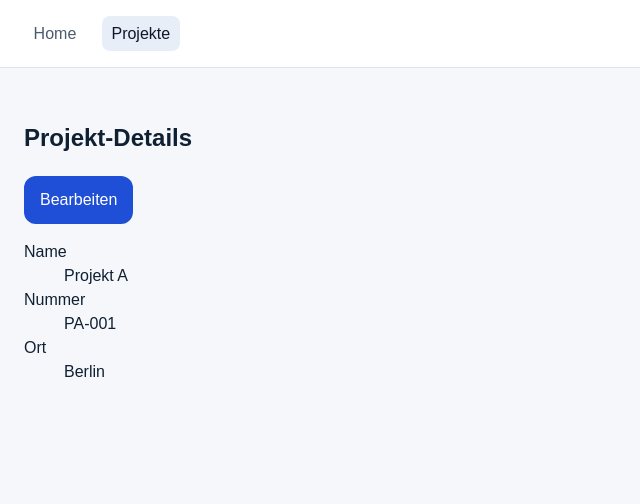
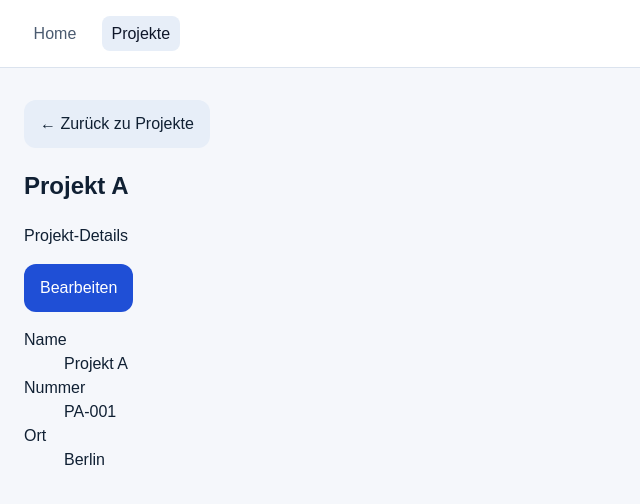
Before and after one commit to SteffenBandholt/BBM-Pro, a React (Vite) app: page /projects/1 in a window 1280 px wide. Shown: the top 504 px of the page, without its empty margins (0-640 px from the left). Built offline with nearby package versions, Linux system fonts and the light colour scheme.

Commit message:
feat(projects): improve project detail navigation

```diff
--- a/src/pages/ProjectDetailPage.jsx
+++ b/src/pages/ProjectDetailPage.jsx
@@ -1,10 +1,11 @@
 import { useEffect, useState } from 'react';
-import { useParams } from 'react-router-dom';
+import { useNavigate, useParams } from 'react-router-dom';
 import ProjectForm from '../modules/projects/components/ProjectForm.jsx';
 import { useProjects } from '../modules/projects/hooks/useProjects.js';
 
 export default function ProjectDetailPage() {
   const { projectId } = useParams();
+  const navigate = useNavigate();
   const { projects, loading, error, updateProject } = useProjects();
   const [isEditing, setIsEditing] = useState(false);
   const [localError, setLocalError] = useState('');
@@ -32,6 +33,10 @@ export default function ProjectDetailPage() {
     setIsEditing(true);
   };
 
+  const handleBackClick = () => {
+    navigate('/projects');
+  };
+
   const handleCancelEdit = () => {
     setIsEditing(false);
     setLocalError('');
@@ -49,7 +54,11 @@ export default function ProjectDetailPage() {
 
   return (
     <section className="page-section">
-      <h1>Projekt-Details</h1>
+      <button type="button" className="button button--secondary" onClick={handleBackClick}>
+        ← Zurück zu Projekte
+      </button>
+      <h1>{project.name || 'Projekt'}</h1>
+      <p>Projekt-Details</p>
       {localError ? <p className="form-error">{localError}</p> : null}
       {isEditing ? (
         <ProjectForm
```
